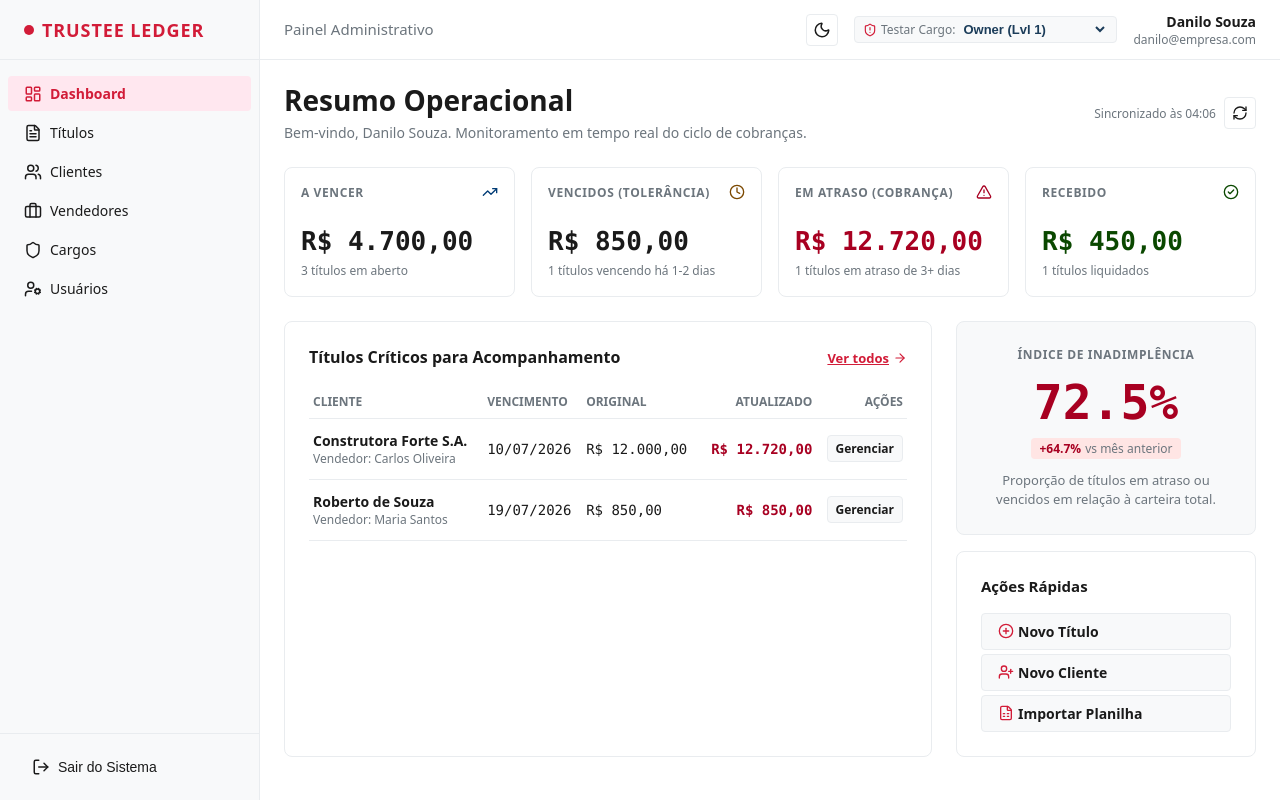
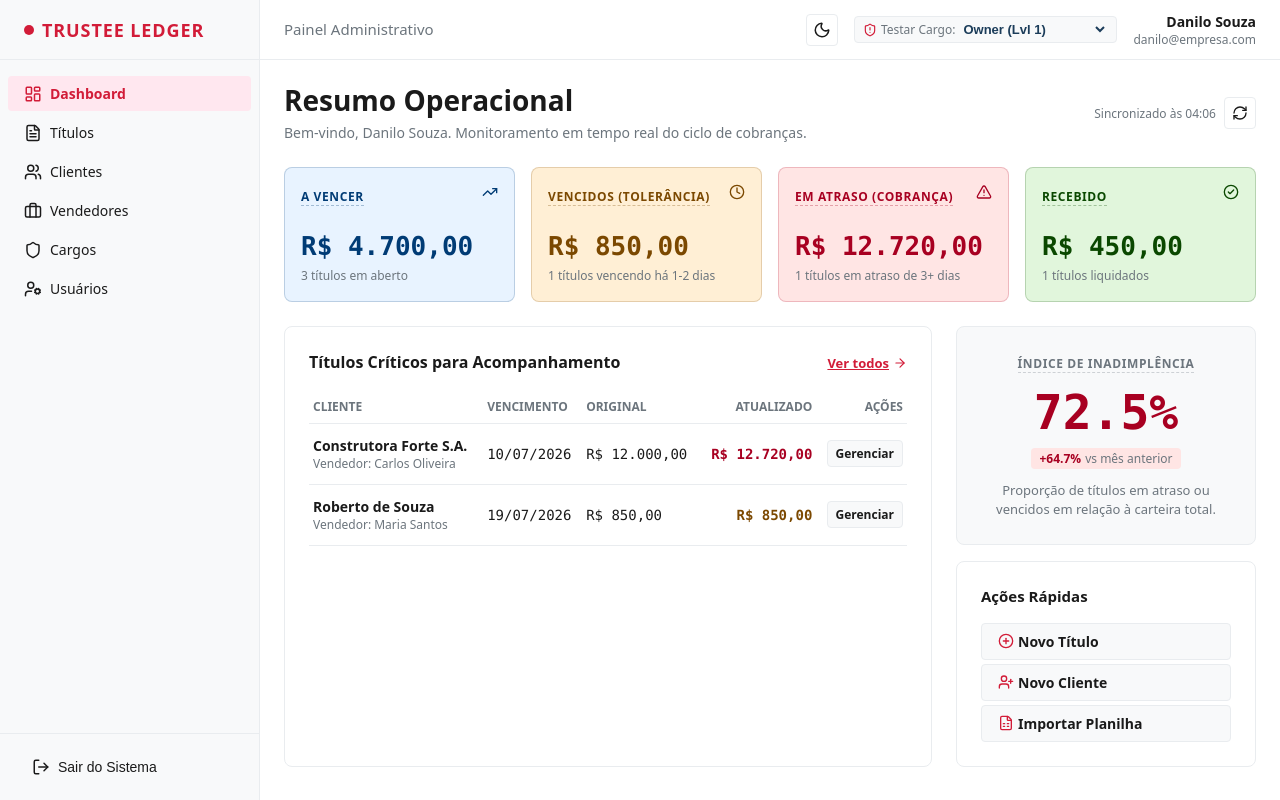
Before and after one commit to danilo-sf-dev/Api-Gerenciador-de-Cobranca-FrontEnd, a Next.js app: page / in a window 1280 px wide. Built offline with nearby package versions, Linux system fonts and the light colour scheme.

Commit message:
feat(dashboard): adicionar tooltips explicativos desacoplados nos cards de KPIs e inadimplência

```diff
--- /dev/null
+++ b/src/components/ui/tooltip.tsx
@@ -0,0 +1,18 @@
+"use client";
+
+import React, { ReactNode } from "react";
+import styles from "./ui.module.css";
+
+interface TooltipProps {
+  content: string;
+  children: ReactNode;
+}
+
+export function Tooltip({ content, children }: TooltipProps) {
+  return (
+    <div className={styles.tooltip}>
+      {children}
+      <div className={styles.tooltipContent}>{content}</div>
+    </div>
+  );
+}
--- a/src/features/dashboard/components/CriticalTitlesCard.tsx
+++ b/src/features/dashboard/components/CriticalTitlesCard.tsx
@@ -144,7 +144,10 @@ export function CriticalTitlesCard({ recentLate }: CriticalTitlesCardProps) {
                         padding: "12px 4px",
                         textAlign: "right",
                         fontWeight: 600,
-                        color: "var(--status-late-text)",
+                        color:
+                          t.status === "LATE"
+                            ? "var(--status-late-text)"
+                            : "var(--status-overdue-text)",
                         fontFamily: "var(--font-mono)",
                       }}
                     >
@@ -197,12 +200,28 @@ export function CriticalTitlesCard({ recentLate }: CriticalTitlesCardProps) {
             Excelente! Nenhum título vencido ou em atraso.
           </div>
         ) : (
-          recentLate.map((t) => (
-            <div key={t.id} className={dashboardStyles.mobileCard}>
+          recentLate.map((t) => {
+            const isLate = t.status === "LATE";
+            const badgeClass = isLate ? uiStyles.badgeLate : uiStyles.badgeOverdue;
+            const cardBg = isLate ? "var(--status-late-bg)" : "var(--status-overdue-bg)";
+            const cardBorder = isLate
+              ? "color-mix(in srgb, var(--status-late-text) 15%, transparent)"
+              : "color-mix(in srgb, var(--status-overdue-text) 15%, transparent)";
+            return (
+              <div
+                key={t.id}
+                className={dashboardStyles.mobileCard}
+                style={{
+                  backgroundColor: cardBg,
+                  borderColor: cardBorder,
+                }}
+              >
                 <div className={dashboardStyles.mobileCardHeader}>
                   <div>
                     <div className={dashboardStyles.mobileCardTitle}>{t.customerName}</div>
-                  <div className={dashboardStyles.mobileCardSubtitle}>Vendedor: {t.sellerName}</div>
+                    <div className={dashboardStyles.mobileCardSubtitle}>
+                      Vendedor: {t.sellerName}
+                    </div>
                   </div>
                 </div>
 
@@ -222,7 +241,7 @@ export function CriticalTitlesCard({ recentLate }: CriticalTitlesCardProps) {
                   <div className={dashboardStyles.mobileCardRow}>
                     <span className={dashboardStyles.mobileCardLabel}>Valor Atualizado</span>
                     <span
-                    className={`${uiStyles.badge} ${uiStyles.badgeLate} ${dashboardStyles.mobileCardBadge}`}
+                      className={`${uiStyles.badge} ${badgeClass} ${dashboardStyles.mobileCardBadge}`}
                     >
                       {formatCurrency(t.updatedAmount)}
                     </span>
@@ -254,7 +273,8 @@ export function CriticalTitlesCard({ recentLate }: CriticalTitlesCardProps) {
                   </Link>
                 </div>
               </div>
-          ))
+            );
+          })
         )}
       </div>
     </div>
--- a/src/features/dashboard/components/DashboardKpiGrid.tsx
+++ b/src/features/dashboard/components/DashboardKpiGrid.tsx
@@ -5,6 +5,9 @@ import { TrendingUp, Clock, AlertTriangle, CheckCircle2 } from "lucide-react";
 import { formatCurrency } from "@/lib/formatters/currency";
 import uiStyles from "@/components/ui/ui.module.css";
 import dashboardStyles from "../dashboard.module.css";
+
+import { Tooltip } from "@/components/ui/tooltip";
+import { TOOLTIPS } from "@/lib/constants/tooltips";
 
 interface DashboardKpiGridProps {
   upcomingSum: number;
@@ -30,13 +33,39 @@ export function DashboardKpiGrid({
   return (
     <div className={dashboardStyles.kpiGrid}>
       {/* Upcoming */}
-      <div className={uiStyles.card} style={{ padding: "var(--space-md)" }}>
+      <div
+        className={uiStyles.card}
+        style={{
+          padding: "var(--space-md)",
+          backgroundColor: "var(--status-upcoming-bg)",
+          borderColor: "color-mix(in srgb, var(--status-upcoming-text) 20%, transparent)",
+        }}
+      >
         <div style={{ display: "flex", justifyContent: "space-between", alignItems: "flex-start" }}>
-          <span className={uiStyles.label}>A Vencer</span>
+          <Tooltip content={TOOLTIPS.dashboard.upcoming}>
+            <span
+              className={uiStyles.label}
+              style={{
+                color: "var(--status-upcoming-text)",
+                cursor: "help",
+                borderBottom:
+                  "1px dashed color-mix(in srgb, var(--status-upcoming-text) 30%, transparent)",
+              }}
+            >
+              A Vencer
+            </span>
+          </Tooltip>
           <TrendingUp size={16} style={{ color: "var(--status-upcoming-text)" }} />
         </div>
         <div style={{ marginTop: 8 }}>
-          <h2 className="tabular-nums" style={{ fontSize: "1.625rem", fontWeight: 700 }}>
+          <h2
+            className="tabular-nums"
+            style={{
+              fontSize: "1.625rem",
+              fontWeight: 700,
+              color: "var(--status-upcoming-text)",
+            }}
+          >
             {formatCurrency(upcomingSum)}
           </h2>
           <p style={{ fontSize: "0.75rem", color: "var(--colors-muted)", marginTop: 4 }}>
@@ -46,13 +75,39 @@ export function DashboardKpiGrid({
       </div>
 
       {/* Overdue */}
-      <div className={uiStyles.card} style={{ padding: "var(--space-md)" }}>
+      <div
+        className={uiStyles.card}
+        style={{
+          padding: "var(--space-md)",
+          backgroundColor: "var(--status-overdue-bg)",
+          borderColor: "color-mix(in srgb, var(--status-overdue-text) 20%, transparent)",
+        }}
+      >
         <div style={{ display: "flex", justifyContent: "space-between", alignItems: "flex-start" }}>
-          <span className={uiStyles.label}>Vencidos (Tolerância)</span>
+          <Tooltip content={TOOLTIPS.dashboard.overdue}>
+            <span
+              className={uiStyles.label}
+              style={{
+                color: "var(--status-overdue-text)",
+                cursor: "help",
+                borderBottom:
+                  "1px dashed color-mix(in srgb, var(--status-overdue-text) 30%, transparent)",
+              }}
+            >
+              Vencidos (Tolerância)
+            </span>
+          </Tooltip>
           <Clock size={16} style={{ color: "var(--status-overdue-text)" }} />
         </div>
         <div style={{ marginTop: 8 }}>
-          <h2 className="tabular-nums" style={{ fontSize: "1.625rem", fontWeight: 700 }}>
+          <h2
+            className="tabular-nums"
+            style={{
+              fontSize: "1.625rem",
+              fontWeight: 700,
+              color: "var(--status-overdue-text)",
+            }}
+          >
             {formatCurrency(overdueSum)}
           </h2>
           <p style={{ fontSize: "0.75rem", color: "var(--colors-muted)", marginTop: 4 }}>
@@ -62,15 +117,38 @@ export function DashboardKpiGrid({
       </div>
 
       {/* Late */}
-      <div className={uiStyles.card} style={{ padding: "var(--space-md)" }}>
+      <div
+        className={uiStyles.card}
+        style={{
+          padding: "var(--space-md)",
+          backgroundColor: "var(--status-late-bg)",
+          borderColor: "color-mix(in srgb, var(--status-late-text) 20%, transparent)",
+        }}
+      >
         <div style={{ display: "flex", justifyContent: "space-between", alignItems: "flex-start" }}>
-          <span className={uiStyles.label}>Em Atraso (Cobrança)</span>
+          <Tooltip content={TOOLTIPS.dashboard.late}>
+            <span
+              className={uiStyles.label}
+              style={{
+                color: "var(--status-late-text)",
+                cursor: "help",
+                borderBottom:
+                  "1px dashed color-mix(in srgb, var(--status-late-text) 30%, transparent)",
+              }}
+            >
+              Em Atraso (Cobrança)
+            </span>
+          </Tooltip>
           <AlertTriangle size={16} style={{ color: "var(--status-late-text)" }} />
         </div>
         <div style={{ marginTop: 8 }}>
           <h2
             className="tabular-nums"
-            style={{ fontSize: "1.625rem", fontWeight: 700, color: "var(--status-late-text)" }}
+            style={{
+              fontSize: "1.625rem",
+              fontWeight: 700,
+              color: "var(--status-late-text)",
+            }}
           >
             {formatCurrency(lateSum)}
           </h2>
@@ -81,15 +159,38 @@ export function DashboardKpiGrid({
       </div>
 
       {/* Paid */}
-      <div className={uiStyles.card} style={{ padding: "var(--space-md)" }}>
+      <div
+        className={uiStyles.card}
+        style={{
+          padding: "var(--space-md)",
+          backgroundColor: "var(--status-paid-bg)",
+          borderColor: "color-mix(in srgb, var(--status-paid-text) 20%, transparent)",
+        }}
+      >
         <div style={{ display: "flex", justifyContent: "space-between", alignItems: "flex-start" }}>
-          <span className={uiStyles.label}>Recebido</span>
+          <Tooltip content={TOOLTIPS.dashboard.paid}>
+            <span
+              className={uiStyles.label}
+              style={{
+                color: "var(--status-paid-text)",
+                cursor: "help",
+                borderBottom:
+                  "1px dashed color-mix(in srgb, var(--status-paid-text) 30%, transparent)",
+              }}
+            >
+              Recebido
+            </span>
+          </Tooltip>
           <CheckCircle2 size={16} style={{ color: "var(--status-paid-text)" }} />
         </div>
         <div style={{ marginTop: 8 }}>
           <h2
             className="tabular-nums"
-            style={{ fontSize: "1.625rem", fontWeight: 700, color: "var(--status-paid-text)" }}
+            style={{
+              fontSize: "1.625rem",
+              fontWeight: 700,
+              color: "var(--status-paid-text)",
+            }}
           >
             {formatCurrency(paidSum)}
           </h2>
--- a/src/features/dashboard/components/DefaultRateWidget.tsx
+++ b/src/features/dashboard/components/DefaultRateWidget.tsx
@@ -3,6 +3,8 @@
 import React from "react";
 import uiStyles from "@/components/ui/ui.module.css";
 import dashboardStyles from "../dashboard.module.css";
+import { Tooltip } from "@/components/ui/tooltip";
+import { TOOLTIPS } from "@/lib/constants/tooltips";
 
 interface DefaultRateWidgetProps {
   upcomingSum: number;
@@ -32,7 +34,17 @@ export function DefaultRateWidget({
 
   return (
     <div className={dashboardStyles.delinquencyWidget}>
-      <span className={uiStyles.label}>Índice de Inadimplência</span>
+      <Tooltip content={TOOLTIPS.dashboard.defaultRate}>
+        <span
+          className={uiStyles.label}
+          style={{
+            cursor: "help",
+            borderBottom: "1px dashed color-mix(in srgb, var(--colors-muted) 30%, transparent)",
+          }}
+        >
+          Índice de Inadimplência
+        </span>
+      </Tooltip>
       <h2
         className="tabular-nums"
         style={{
--- /dev/null
+++ b/src/lib/constants/tooltips.ts
@@ -0,0 +1,11 @@
+export const TOOLTIPS = {
+  dashboard: {
+    upcoming: "Títulos com vencimento futuro que estão dentro do prazo de pagamento.",
+    overdue:
+      "Títulos vencidos recentemente (há 1 ou 2 dias) que estão sob período de tolerância antes de ações de cobrança.",
+    late: "Títulos vencidos há 3 ou mais dias que já foram direcionados para o processo ativo de cobrança.",
+    paid: "Títulos que já foram pagos/liquidados pelo cliente.",
+    defaultRate:
+      "Proporção de títulos vencidos ou em atraso (Inadimplência ativa) em relação à carteira total de recebíveis.",
+  },
+} as const;
```
Also changed, not shown: 1 other file (tests, documents, lock files or other folders). Lines whose indentation alone changed are shown as unchanged.
